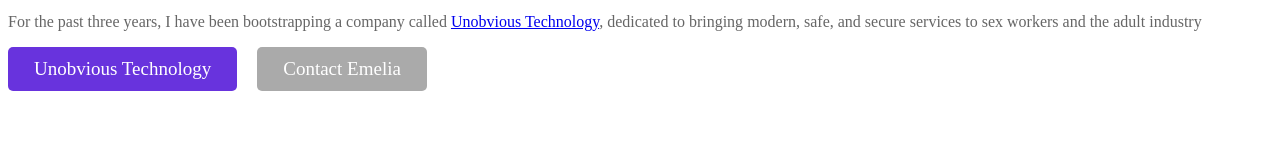
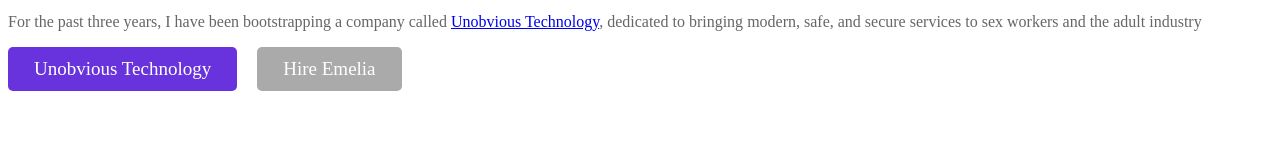
Before and after one commit to ThisIsMissEm/brandedcode.com, a Gatsby site: page / in a window 1280 px wide. Shown: the part 269-410 px from the top of the page. Built offline with nearby package versions, Linux system fonts and the light colour scheme; Gatsby itself is replaced by a stand-in of ours.

Commit message:
feat: replace contact with Hire button

```diff
--- a/src/pages/index.js
+++ b/src/pages/index.js
@@ -38,7 +38,7 @@
       <p>For the past three years, I have been bootstrapping a company called <a href="https://unobvious.technology" title="Learn more about Unobvious Technology">Unobvious Technology</a>, dedicated to bringing <span title="(like those I've built in the tech industry)">modern, safe, and secure services</span> to sex workers and the adult industry</p>
 
       <Button href="https://unobvious.technology" isPrimary title="Learn more about Unobvious Technology">Unobvious Technology</Button>
-      <Button href="mailto:emelia@brandedcode.com?subject=Hi!">Contact Emelia</Button>
+      <Button href="https://www.linkedin.com/in/thisismissem/">Hire Emelia</Button>
     </section>
     <footer style={{ marginTop: '60px', borderTop: '1px solid #ccc', padding: '6px 0 0', color: '#666', fontSize: 'smaller'}}>
       <p>
```
